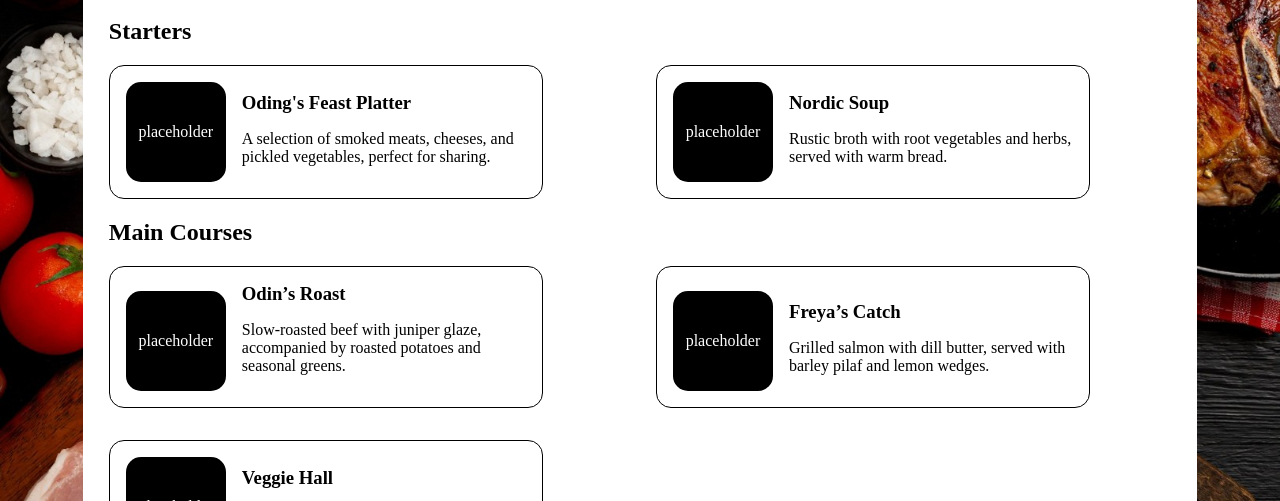
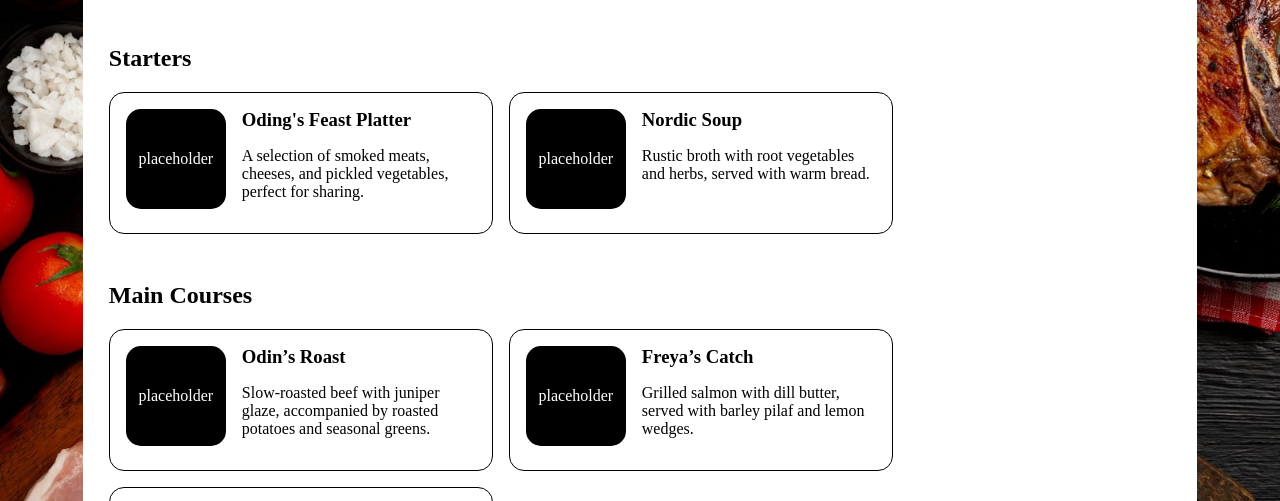
Before and after one commit to wolfSkullCave/odin-resturant, a website built with webpack: page src/template.html in a window 1280 px wide. Both pictures are taken after a click on the button "Menu". Shown: the part 239-740 px from the top of the page. Built offline with nearby package versions, Linux system fonts and the light colour scheme.

Commit message:
More styling adjustments to the menu page

```diff
--- a/src/menu.js
+++ b/src/menu.js
@@ -118,14 +118,14 @@ function buildMenuPage() {
 
   menuPage.add(h2("Starters"));
   const divGrid = div();
-  divGrid.classList.add("menuGrid");
+  divGrid.classList.add("menuFlex");
   divGrid.appendChild(starter1);
   divGrid.appendChild(starter2);
   menuPage.add(divGrid);
 
   menuPage.add(h2("Main Courses"));
   const divMains = div();
-  divMains.classList.add("menuGrid");
+  divMains.classList.add("menuFlex");
   divMains.appendChild(main1);
   divMains.appendChild(main2);
   divMains.appendChild(main3);
@@ -133,14 +133,14 @@ function buildMenuPage() {
 
   menuPage.add(h2("Desserts"));
   const divDesserts = div();
-  divDesserts.classList.add("menuGrid");
+  divDesserts.classList.add("menuFlex");
   divDesserts.appendChild(dessert1);
   divDesserts.appendChild(dessert2);
   menuPage.add(divDesserts);
 
   menuPage.add(h2("Drinks"));
   const divDrinks = div();
-  divDrinks.classList.add("menuGrid");
+  divDrinks.classList.add("menuFlex");
   divDrinks.appendChild(drink1);
   divDrinks.appendChild(drink2);
   menuPage.add(divDrinks);
--- a/src/style.css
+++ b/src/style.css
@@ -89,8 +89,8 @@ nav ul li button:hover {
   padding: 1rem;
   display: flex;
   gap: 1rem;
-  width: 400px;
-  align-items: end;
+  width: 350px;
+  align-items: flex-start;
 }
 
 .cardTxt h3 {
@@ -99,7 +99,16 @@ nav ul li button:hover {
 
 .menuGrid {
   display: grid;
-  grid-template-columns: 1fr 1fr;
-  justify-content: space-between;
-  gap: 2rem;
+  grid-template-columns: 1fr 1fr 1fr;
+  row-gap: 2rem;
 }
+
+.menuFlex {
+  display: flex;
+  gap: 1rem;
+  flex-wrap: wrap;
+}
+
+.menuPage h2 {
+  margin-top: 3rem;
+}
```
